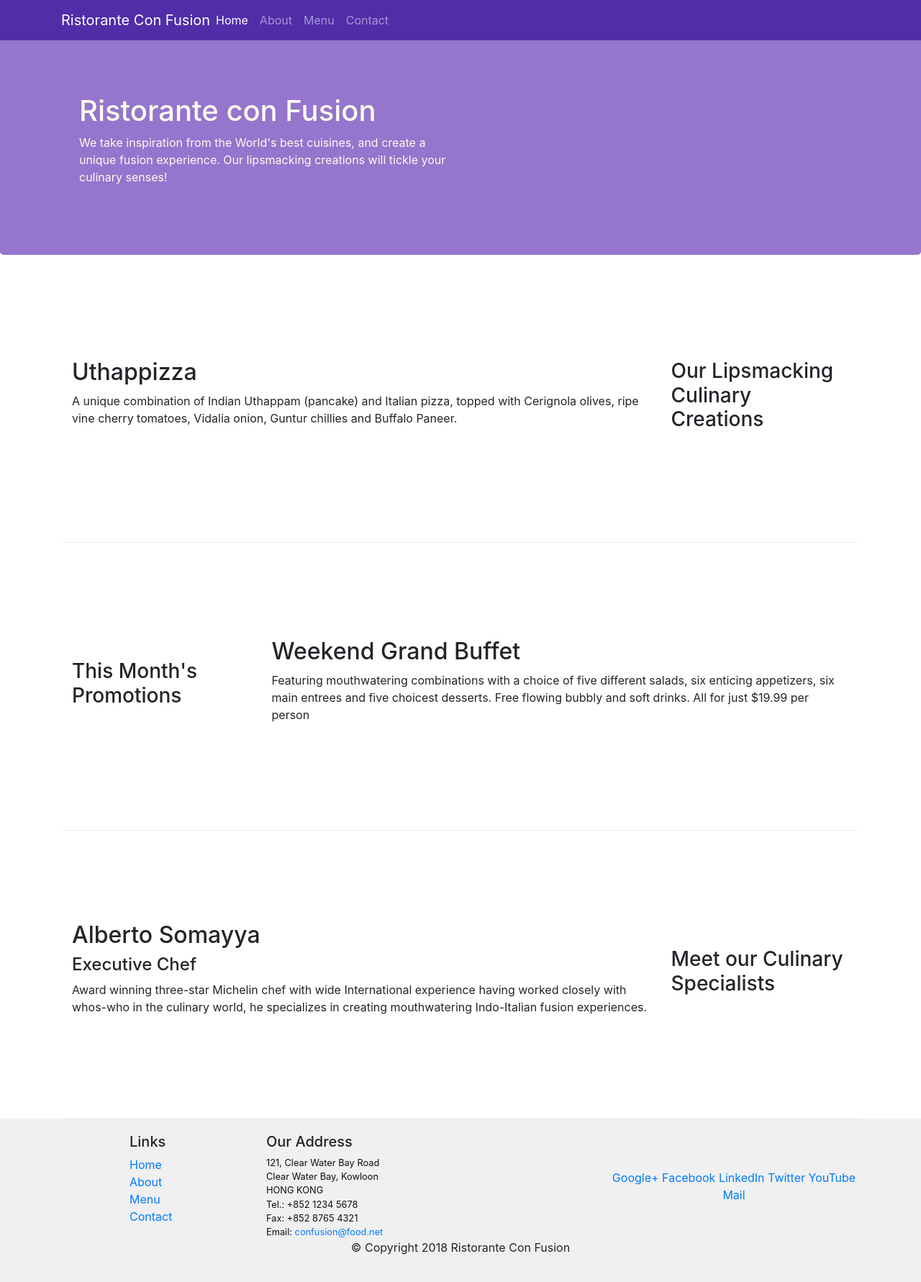
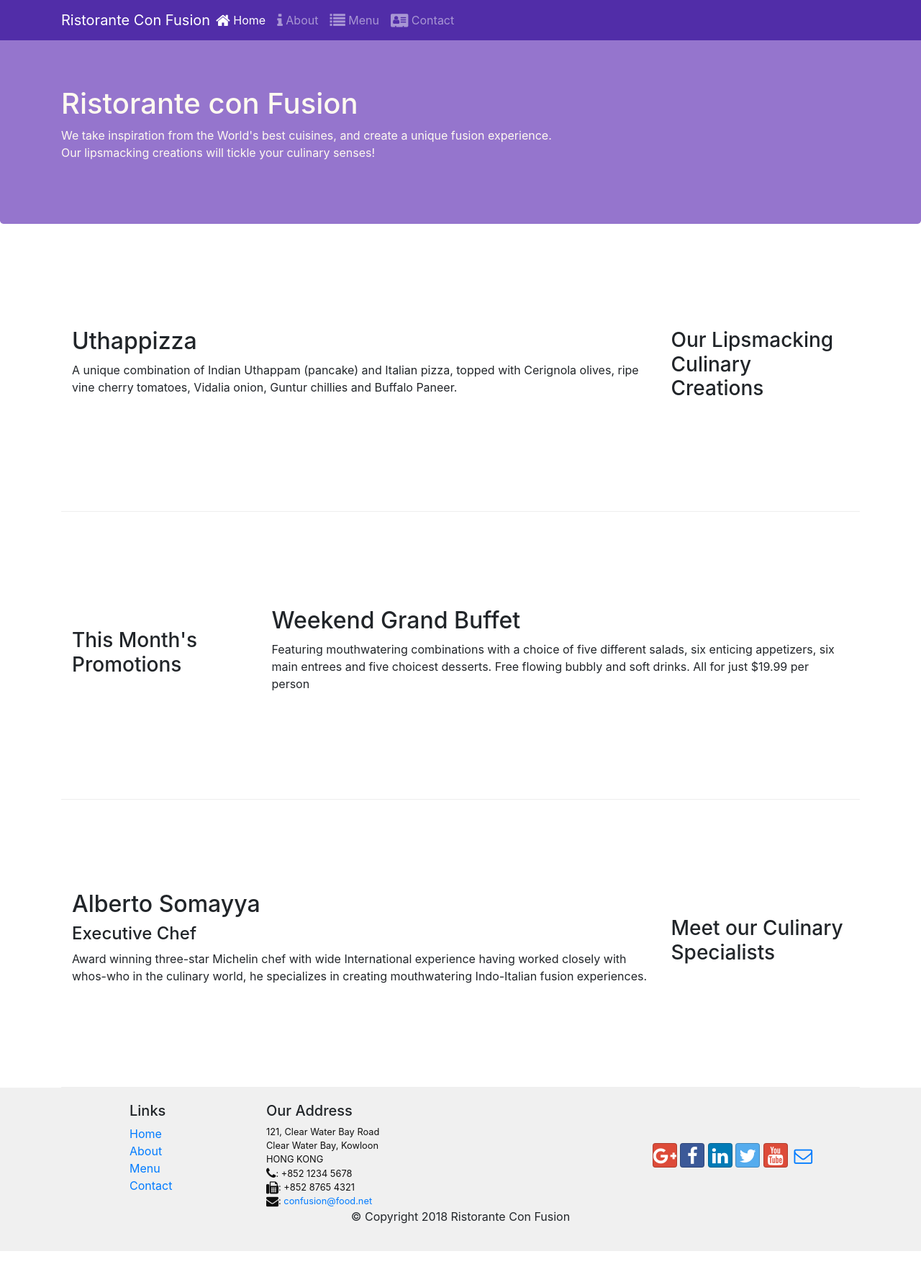
Before and after one commit to OfficialTee/conFusion, a website: page index.html in a window 1280 px wide. Shown: the whole page at 72% size. After the commit the page ends 1738 px from the top, so only its background shows below. Drawn offline with nearby package versions, Linux system fonts and the light colour scheme.

Commit message:
Icon Fonts

```diff
--- a/index.html
+++ b/index.html
@@ -8,6 +8,8 @@
 
 <!-- Bootstrap CSS -->
 <link rel="stylesheet" href="node_modules/bootstrap/dist/css/bootstrap.min.css">
+<link rel="stylesheet" href="node_modules/font-awesome/css/font-awesome.min.css">
+<link rel="stylesheet" href="node_modules/bootstrap-social/bootstrap-social.css">
 <link rel="stylesheet" href="css/styles.css">
 
 <head>
@@ -24,10 +26,14 @@
             <a class="navbar-brand mr-auto" href="#">Ristorante Con Fusion</a>
             <div class="collapse navbar-collapse" id="Navbar">
                 <ul class="navbar-nav mr-auto">
-                    <li class="nav-item active"><a class="nav-link" href="#">Home</a></li>
-                    <li class="nav-item"><a class="nav-link" href="aboutus.html">About</a></li>
-                    <li class="nav-item"><a class="nav-link" href="#">Menu</a></li>
-                    <li class="nav-item"><a class="nav-link" href="#">Contact</a></li>
+                    <li class="nav-item active"><a class="nav-link" href="#">
+                            <span class="fa fa-home fa-lg"></span> Home</a></li>
+                    <li class="nav-item"><a class="nav-link" href="aboutus.html">
+                            <span class="fa fa-info fa-lg"></span> About</a></li>
+                    <li class="nav-item"><a class="nav-link" href="#">
+                            <span class="fa fa-list fa-lg"></span> Menu</a></li>
+                    <li class="nav-item"><a class="nav-link" href="#">
+                            <span class="fa fa-address-card fa-lg"></span> Contact</a></li>
                 </ul>
             </div>
         </div>
@@ -35,11 +41,11 @@
 
     <header class="jumbotron">
         <div class="container">
-            <div class="row row-header">
-                <div class="col-12 col-sm-6">
+            <div class="row">
+                <div class="col-12">
                     <h1>Ristorante con Fusion</h1>
-                    <p>We take inspiration from the World's best cuisines, and create a unique fusion experience. Our
-                        lipsmacking creations will tickle your culinary senses!</p>
+                    <p>We take inspiration from the World's best cuisines, and create a unique fusion experience.<br>
+                        Our lipsmacking creations will tickle your culinary senses!</p>
                 </div>
                 <div class="col-12 col-sm">
                 </div>
@@ -107,19 +113,25 @@
                         121, Clear Water Bay Road<br>
                         Clear Water Bay, Kowloon<br>
                         HONG KONG<br>
-                        Tel.: +852 1234 5678<br>
-                        Fax: +852 8765 4321<br>
-                        Email: <a href="mailto:confusion@food.net">confusion@food.net</a>
+                        <i class="fa fa-phone fa-lg"></i>: +852 1234 5678<br>
+                        <i class="fa fa-fax fa-lg"></i>: +852 8765 4321<br>
+                        <i class="fa fa-envelope fa-lg"></i>:
+                        <a href="mailto:confusion@food.net">confusion@food.net</a>
                     </address>
                 </div>
                 <div class="col-12 col-sm-4 align-self-center">
                     <div class="text-center">
-                        <a href="http://google.com/+">Google+</a>
-                        <a href="http://www.facebook.com/profile.php?id=">Facebook</a>
-                        <a href="http://www.linkedin.com/in/">LinkedIn</a>
-                        <a href="http://twitter.com/">Twitter</a>
-                        <a href="http://youtube.com/">YouTube</a>
-                        <a href="mailto:">Mail</a>
+                        <a class="btn btn-social-icon btn-google" href="http://google.com/+"><i
+                                class="fa fa-google-plus"></i></a>
+                        <a class="btn btn-social-icon btn-facebook" href="http://www.facebook.com/profile.php?id="><i
+                                class="fa fa-facebook"></i></a>
+                        <a class="btn btn-social-icon btn-linkedin" href="http://www.linkedin.com/in/"><i
+                                class="fa fa-linkedin"></i></a>
+                        <a class="btn btn-social-icon btn-twitter" href="http://twitter.com/"><i
+                                class="fa fa-twitter"></i></a>
+                        <a class="btn btn-social-icon btn-google" href="http://youtube.com/"><i
+                                class="fa fa-youtube"></i></a>
+                        <a class="btn btn-social-icon" href="mailto:"><i class="fa fa-envelope-o"></i></a>
                     </div>
                 </div>
             </div>
--- a/package.json
+++ b/package.json
@@ -15,6 +15,8 @@
   },
   "dependencies": {
     "bootstrap": "^4.0.0",
+    "bootstrap-social": "^5.1.1",
+    "font-awesome": "^4.7.0",
     "jquery": "^3.3.1",
     "popper.js": "^1.12.9"
   }
```
Also changed, not shown: aboutus.html (+26 -14 lines), 1 other file.
